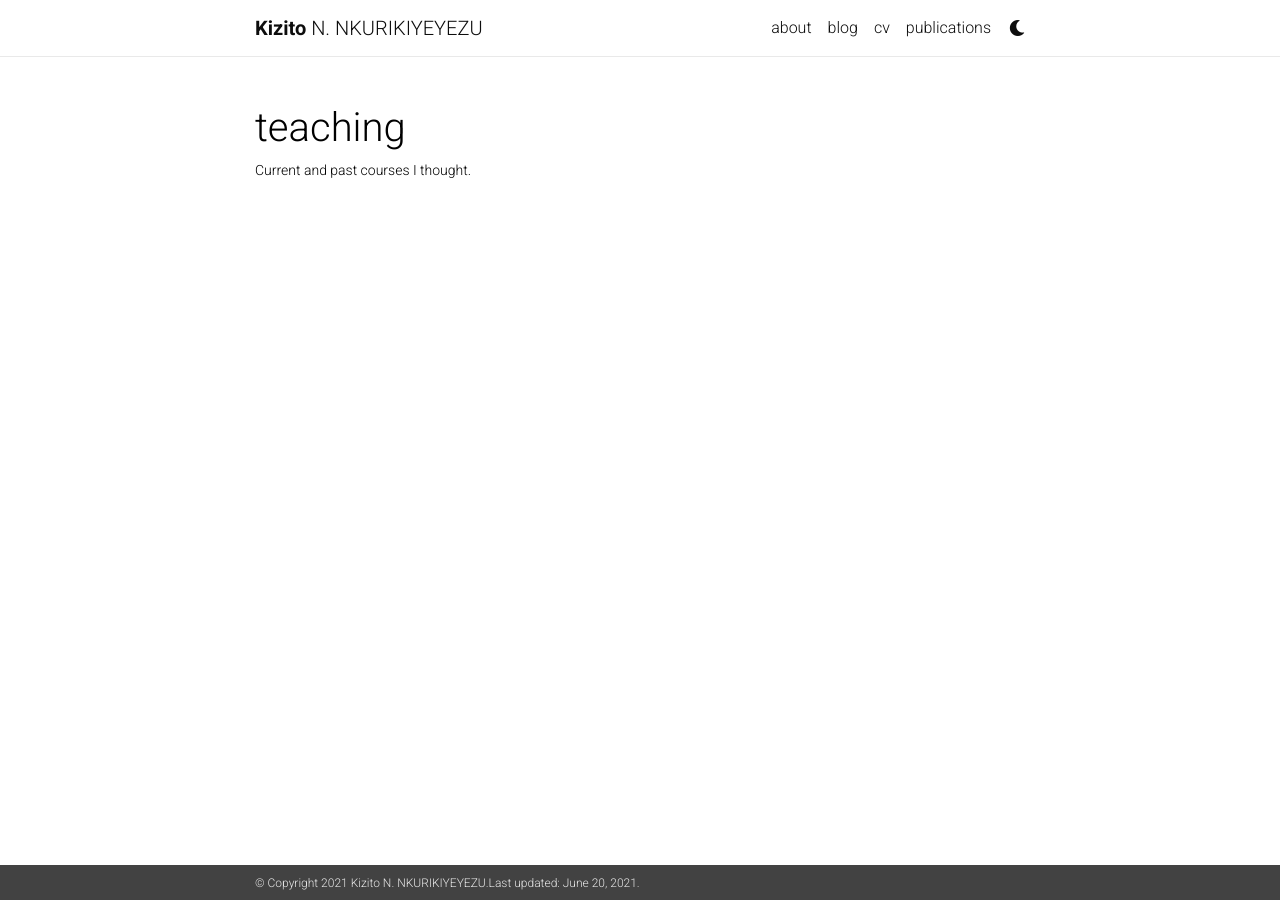
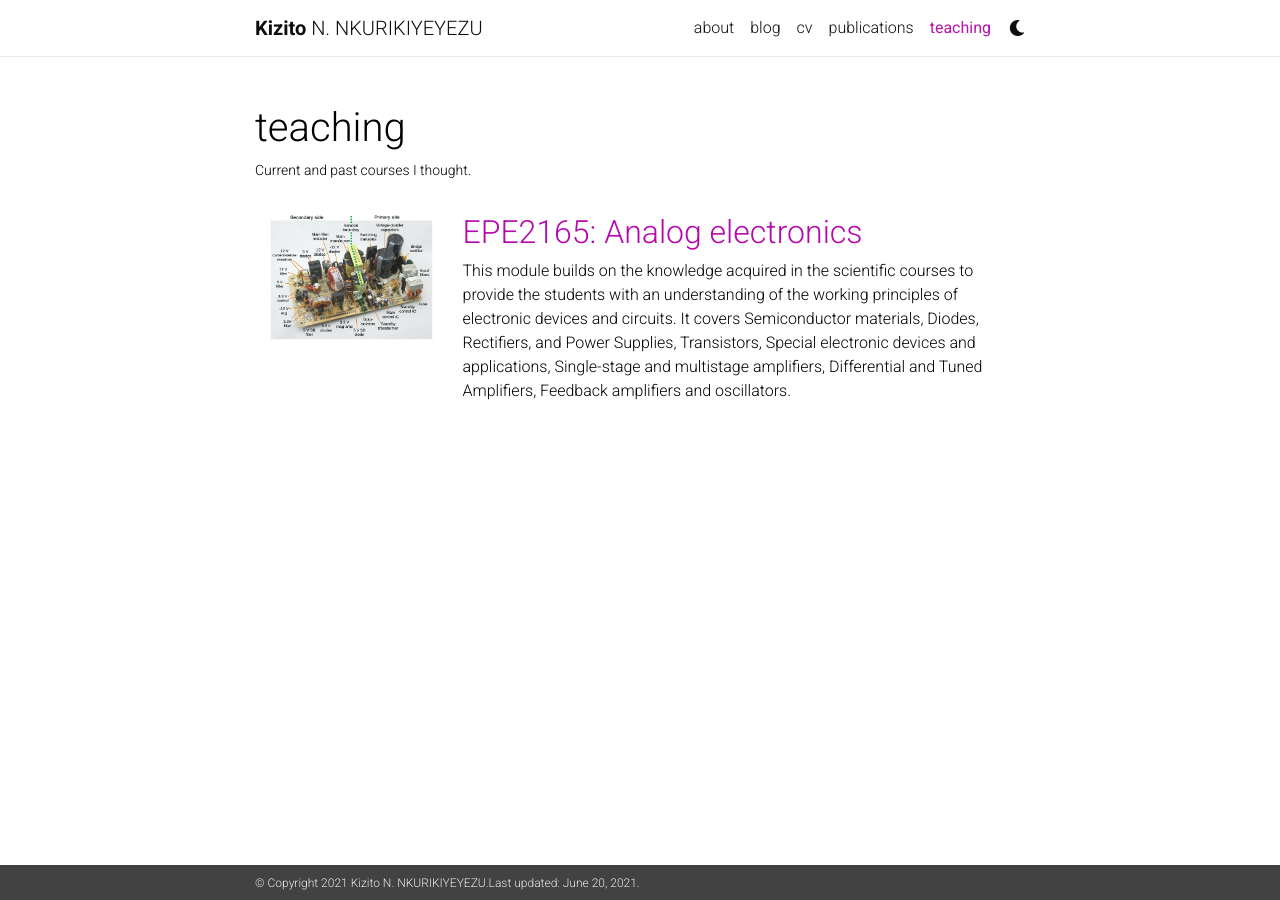
Before and after one commit to qiriro/qiriro.github.io, a Jekyll site: the page built from _pages/teaching.md, in a window 1280 px wide. Built offline with Jekyll 4.4.1, drawn with Linux system fonts in a browser that asks for light colours; nearby versions of some CDN libraries; a style sheet for code colours, icons or effects is not loaded.

Commit message:
add link to epe2165

```diff
--- a/_pages/teaching.md
+++ b/_pages/teaching.md
@@ -3,5 +3,20 @@ layout: page
 permalink: /teaching/
 title: teaching
 description: Current and past courses I thought.
-nav: false
+nav: true
 ---
+
+
+
+<div class="container">
+  <div class="row">
+    <div class="col">
+      <img class="img-fluid" src="{{ '/assets/img/epe2165.jpg' | relative_url }}" alt="" title="example image"/>
+    </div>
+    <div class="col-9">
+        <h2><a href="{{ 'epe2165' | relative_url }}">EPE2165: Analog electronics</a></h2>
+      This module builds on the knowledge acquired in the scientific courses to provide the students with an understanding of the working principles of electronic devices and circuits. It covers Semiconductor materials, Diodes, Rectifiers, and Power Supplies, Transistors, Special electronic devices and applications, Single-stage and multistage amplifiers, Differential and Tuned Amplifiers, Feedback amplifiers and oscillators.
+    </div>
+  </div>
+
+</div>
```
Also changed, not shown: assets/img/epe2165.jpg (added).
